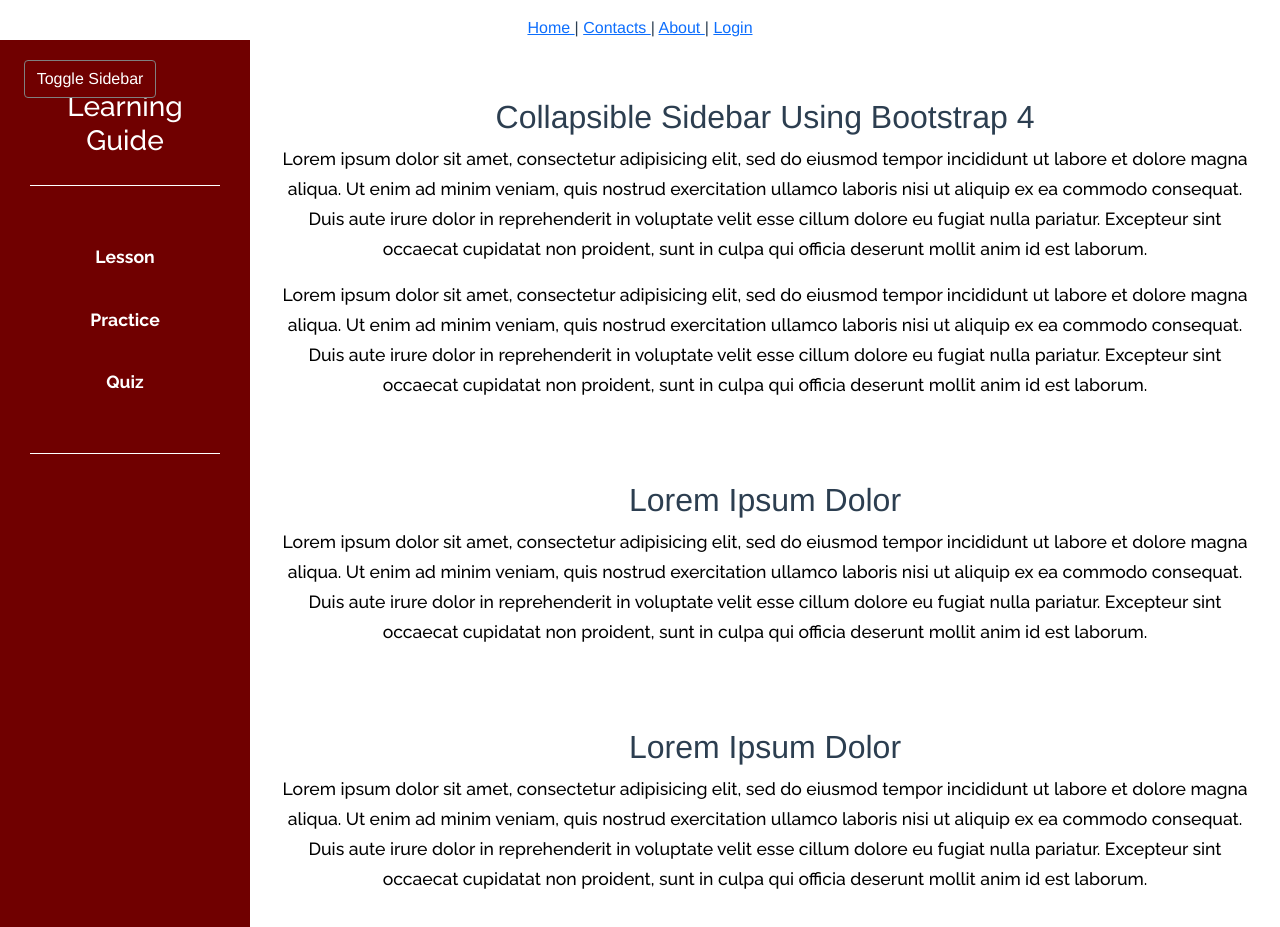
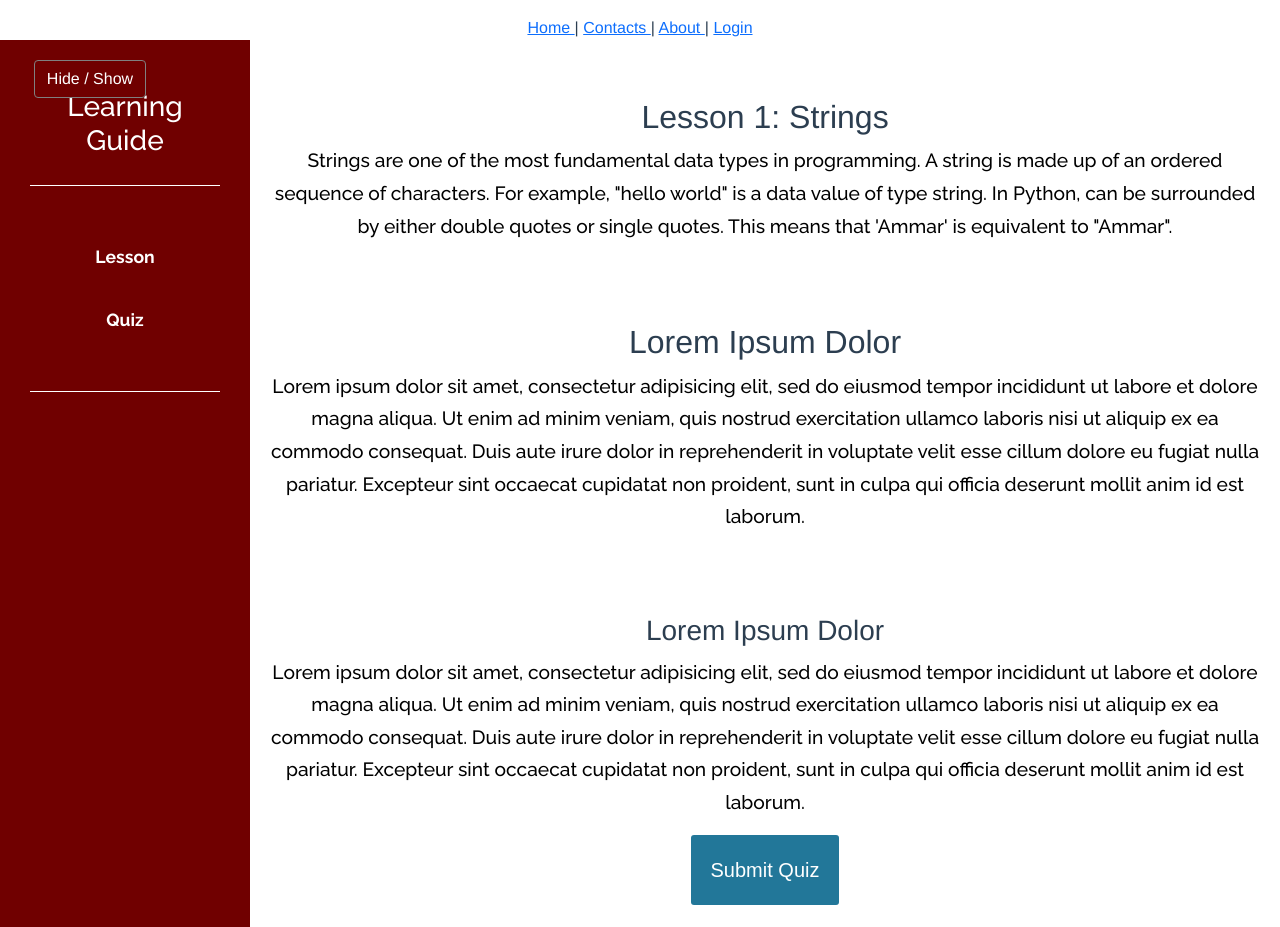
Before and after one commit to AmmarHatiya/Proguru, a Vue app: page /datatypes/strings in a window 1280 px wide. Shown: the part 305-1232 px from the top of the page. Built offline with nearby package versions, Linux system fonts and the light colour scheme.

Commit message:
Quiz portion finished for Strings

```diff
--- a/src/components/DTSidebar.vue
+++ b/src/components/DTSidebar.vue
@@ -9,13 +9,18 @@
 
         <ul class="list-unstyled components">
           <li class="active">
-            <a href="#stringlesson" data-toggle="collapse">Lesson</a>
+            <a id="stringlesson" href="#stringlesson" data-toggle="collapse"
+              >Lesson</a
+            >
           </li>
           <li class="active">
-            <a href="#stringpractice" data-toggle="collapse">Practice</a>
-          </li>
-          <li class="active">
-            <a href="#stringquiz" data-toggle="collapse">Quiz</a>
+            <a
+              id="stringquiz"
+              onclick="console.log('AYOOO');"
+              href="#stringquiz"
+              data-toggle="collapse"
+              >Quiz</a
+            >
           </li>
         </ul>
       </nav>
@@ -34,68 +39,94 @@
             class="btn btn-info"
           >
             <i class="fas fa-align-left"></i>
-            <span>Toggle Sidebar</span>
+            <span>Hide / Show</span>
           </button>
         </div>
-
-        <h2>Collapsible Sidebar Using Bootstrap 4</h2>
+        <div id="lesson">
+          <h2>Lesson 1: Strings</h2>
           <p>
-          Lorem ipsum dolor sit amet, consectetur adipisicing elit, sed do
-          eiusmod tempor incididunt ut labore et dolore magna aliqua. Ut enim ad
-          minim veniam, quis nostrud exercitation ullamco laboris nisi ut
-          aliquip ex ea commodo consequat. Duis aute irure dolor in
-          reprehenderit in voluptate velit esse cillum dolore eu fugiat nulla
-          pariatur. Excepteur sint occaecat cupidatat non proident, sunt in
-          culpa qui officia deserunt mollit anim id est laborum.
+            Strings are one of the most fundamental data types in programming. A
+            string is made up of an ordered sequence of characters. For example,
+            "hello world" is a data value of type string. In Python, can be
+            surrounded by either double quotes or single quotes. This means that
+            'Ammar' is equivalent to "Ammar".
           </p>
-        <p>
-          Lorem ipsum dolor sit amet, consectetur adipisicing elit, sed do
-          eiusmod tempor incididunt ut labore et dolore magna aliqua. Ut enim ad
-          minim veniam, quis nostrud exercitation ullamco laboris nisi ut
-          aliquip ex ea commodo consequat. Duis aute irure dolor in
-          reprehenderit in voluptate velit esse cillum dolore eu fugiat nulla
-          pariatur. Excepteur sint occaecat cupidatat non proident, sunt in
-          culpa qui officia deserunt mollit anim id est laborum.
-        </p>
+          <p></p>
 
           <div class="line"></div>
 
           <h2>Lorem Ipsum Dolor</h2>
           <p>
             Lorem ipsum dolor sit amet, consectetur adipisicing elit, sed do
-          eiusmod tempor incididunt ut labore et dolore magna aliqua. Ut enim ad
-          minim veniam, quis nostrud exercitation ullamco laboris nisi ut
+            eiusmod tempor incididunt ut labore et dolore magna aliqua. Ut enim
+            ad minim veniam, quis nostrud exercitation ullamco laboris nisi ut
             aliquip ex ea commodo consequat. Duis aute irure dolor in
             reprehenderit in voluptate velit esse cillum dolore eu fugiat nulla
             pariatur. Excepteur sint occaecat cupidatat non proident, sunt in
             culpa qui officia deserunt mollit anim id est laborum.
           </p>
-
           <div class="line"></div>
 
-        <h2>Lorem Ipsum Dolor</h2>
+          <h3>Lorem Ipsum Dolor</h3>
           <p>
             Lorem ipsum dolor sit amet, consectetur adipisicing elit, sed do
-          eiusmod tempor incididunt ut labore et dolore magna aliqua. Ut enim ad
-          minim veniam, quis nostrud exercitation ullamco laboris nisi ut
+            eiusmod tempor incididunt ut labore et dolore magna aliqua. Ut enim
+            ad minim veniam, quis nostrud exercitation ullamco laboris nisi ut
             aliquip ex ea commodo consequat. Duis aute irure dolor in
             reprehenderit in voluptate velit esse cillum dolore eu fugiat nulla
             pariatur. Excepteur sint occaecat cupidatat non proident, sunt in
             culpa qui officia deserunt mollit anim id est laborum.
           </p>
-
-        <div class="line"></div>
-
-        <h3>Lorem Ipsum Dolor</h3>
-        <p>
-          Lorem ipsum dolor sit amet, consectetur adipisicing elit, sed do
-          eiusmod tempor incididunt ut labore et dolore magna aliqua. Ut enim ad
-          minim veniam, quis nostrud exercitation ullamco laboris nisi ut
-          aliquip ex ea commodo consequat. Duis aute irure dolor in
-          reprehenderit in voluptate velit esse cillum dolore eu fugiat nulla
-          pariatur. Excepteur sint occaecat cupidatat non proident, sunt in
-          culpa qui officia deserunt mollit anim id est laborum.
-        </p>
+        </div>
+        <!-- <div id="quiz">
+          <form>
+            <h5>A string is an ordered sequence of _____.</h5>
+            <div class="form-group" id="knowledgeCheck1">
+              <div class="form-group form-check">
+                <input
+                  type="checkbox"
+                  class="form-check-input"
+                  id="exampleCheck1"
+                />
+                <label
+                  style="margin-left: -700px"
+                  class="form-check-label"
+                  for="exampleCheck1"
+                  >Characters</label
+                >
+              </div>
+              <div class="form-group form-check">
+                <input
+                  type="checkbox"
+                  class="form-check-input"
+                  id="exampleCheck2"
+                />
+                <label
+                  style="margin-left: -700px"
+                  class="form-check-label"
+                  for="exampleCheck2"
+                  >Integers</label
+                >
+              </div>
+              <div class="form-group form-check">
+                <input
+                  type="checkbox"
+                  class="form-check-input"
+                  id="exampleCheck3"
+                />
+                <label
+                  style="margin-left: -700px"
+                  class="form-check-label"
+                  for="exampleCheck3"
+                  >Pythons</label
+                >
+              </div>
+            </div>
+          </form>
+        </div> -->
+        <div id="quiz"></div>
+        <button id="submit">Submit Quiz</button>
+        <div id="results"></div>
       </div>
     </div>
   </body>
@@ -109,6 +140,145 @@ export default {
   name: "DTSidebar",
   methods: {},
   mounted: function () {
+    document.getElementById("quiz").style.display = "none";
+
+
+    function buildQuiz() {
+        console.log("BUILDQUIZ called");
+        // variable to store the HTML output
+        const output = [];
+
+        // for each question...
+        myQuestions.forEach((currentQuestion, questionNumber) => {
+          // variable to store the list of possible answers
+          const answers = [];
+          var letter;
+          // and for each available answer...
+          for (letter in currentQuestion.answers) {
+            // ...add an HTML radio button
+            answers.push(
+              `<div class="form-check>
+              <input class="form-check-input" type="radio" name="flexRadioDefault" id="flexRadioDefault1">
+              <input type="radio" class="form-check-input" name="question${questionNumber}" value=${letter} id="flexRadioDefault1">
+              <label class="form-check-label" for="flexRadioDefault1">
+              ${letter} :
+              ${currentQuestion.answers[letter]}
+            </label></div>`
+            );
+          }
+
+          // add this question and its answers to the output
+          output.push(
+            `<div class="question"> ${currentQuestion.question} </div>
+          <div class="answers"> ${answers.join("")} </div></div>`
+          );
+        });
+
+        // finally combine our output list into one string of HTML and put it on the page
+        quizContainer.innerHTML += output.join("");
+      }
+
+      function showResults() {
+        // gather answer containers from our quiz
+        const answerContainers = quizContainer.querySelectorAll(".answers");
+
+        // keep track of user's answers
+        let numCorrect = 0;
+
+        // for each question...
+        myQuestions.forEach((currentQuestion, questionNumber) => {
+          // find selected answer
+          const answerContainer = answerContainers[questionNumber];
+          const selector = `input[name=question${questionNumber}]:checked`;
+          const userAnswer = (answerContainer.querySelector(selector) || {})
+            .value;
+
+          // if answer is correct
+          if (userAnswer === currentQuestion.correctAnswer) {
+            // add to the number of correct answers
+            numCorrect++;
+
+            // color the answers green
+            answerContainers[questionNumber].style.color = "lightgreen";
+          }
+          // if answer is wrong or blank
+          else {
+            // color the answers red
+            answerContainers[questionNumber].style.color = "red";
+          }
+        });
+
+        // show number of correct answers out of total
+        resultsContainer.innerHTML = `${numCorrect} out of ${myQuestions.length}`;
+      }
+
+      const quizContainer = document.getElementById("quiz");
+      const resultsContainer = document.getElementById("results");
+      const submitButton = document.getElementById("submit");
+      const myQuestions = [
+        {
+          question: "Strings are an ordered sequence of ______",
+          answers: {
+            a: "Pythons",
+            b: "Integers",
+            c: "Characters",
+          },
+          correctAnswer: "c",
+        },
+        {
+          question: "Which of the following is true regarding Strings in Python?",
+          answers: {
+            a: "Strings are only available through the numpy library",
+            b: "Indexing over a Strings is impossible",
+            c: "Double and Single quotes are equivalent",
+          },
+          correctAnswer: "c",
+        },
+        {
+          question: "Which of the following successfully prints 'Hello World' ?",
+          answers: {
+            a: "print(Hello World)",
+            b: "print('Hello World')",
+            c: "print(Hello, World)",
+            d: "print(Hello + World)",
+          },
+          correctAnswer: "b",
+        },
+        {
+          question: "True or False: Strings are one of the most advanced data types in Python",
+          answers: {
+            a: "True",
+            b: "False",
+
+          },
+          correctAnswer: "b",
+        },
+      ];
+
+
+
+
+    // When lesson sidebar is clicked, then display
+    document.getElementById("stringlesson").onclick = function () {
+      document.getElementById("lesson").style.display = "";
+      document.getElementById("submit").style.display = "none";
+      document.getElementById("quiz").style.display = "none";
+    };
+    // When quiz sidebar button is clicked, then display
+    document.getElementById("stringquiz").onclick = function () {
+      document.getElementById("quiz").style.display = "";
+      document.getElementById("lesson").style.display = "none";
+      document.getElementById("submit").style.display = "";
+
+      quizContainer.innerHTML= "";
+      resultsContainer.innerHTML= "";
+      // Kick things off
+      buildQuiz();
+
+      // Event listeners
+      submitButton.addEventListener("click", showResults);
+    };
+
     $("#sidebarCollapse").on("click", function () {
       $("#sidebar").toggleClass("active");
     });
@@ -118,13 +288,46 @@ export default {
 
 <style scoped>
 @import "https://fonts.googleapis.com/css?family=Raleway:300,400,500,600,700";
+
+.question {
+  font-weight: 600;
+}
+.answers {
+  margin-bottom: 20px;
+}
+.answers label {
+  display: block;
+}
+#submit {
+  font-family: sans-serif;
+  font-size: 20px;
+  background-color: #279;
+  color: #fff;
+  border: 0px;
+  border-radius: 3px;
+  padding: 20px;
+  cursor: pointer;
+  margin-bottom: 20px;
+}
+#submit:hover {
+  background-color: #38a;
+}
+
+#exampleCheck1,
+#exampleCheck2,
+#exampleCheck3 {
+  margin-left: 600px;
+}
+#knowledgeCheck1 {
+  font-family: "Raleway";
+}
 body {
   font-family: "Raleway", sans-serif;
   background: #ffffff;
 }
 p {
   font-family: "Raleway", sans-serif;
-  font-size: 1.1em;
+  font-size: 1.2em;
   font-weight: 450;
   line-height: 1.7em;
   color: rgb(0, 0, 0);
```
Lines whose indentation alone changed are shown as unchanged.
